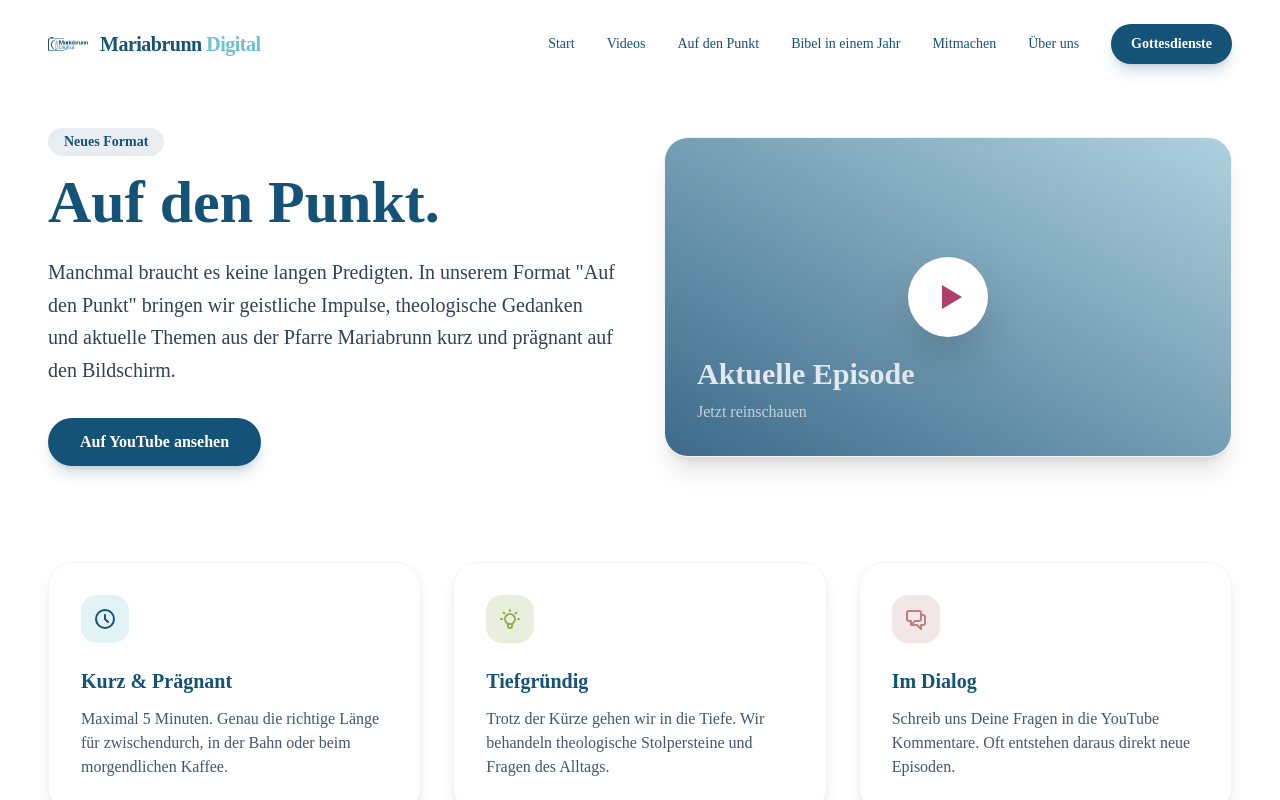
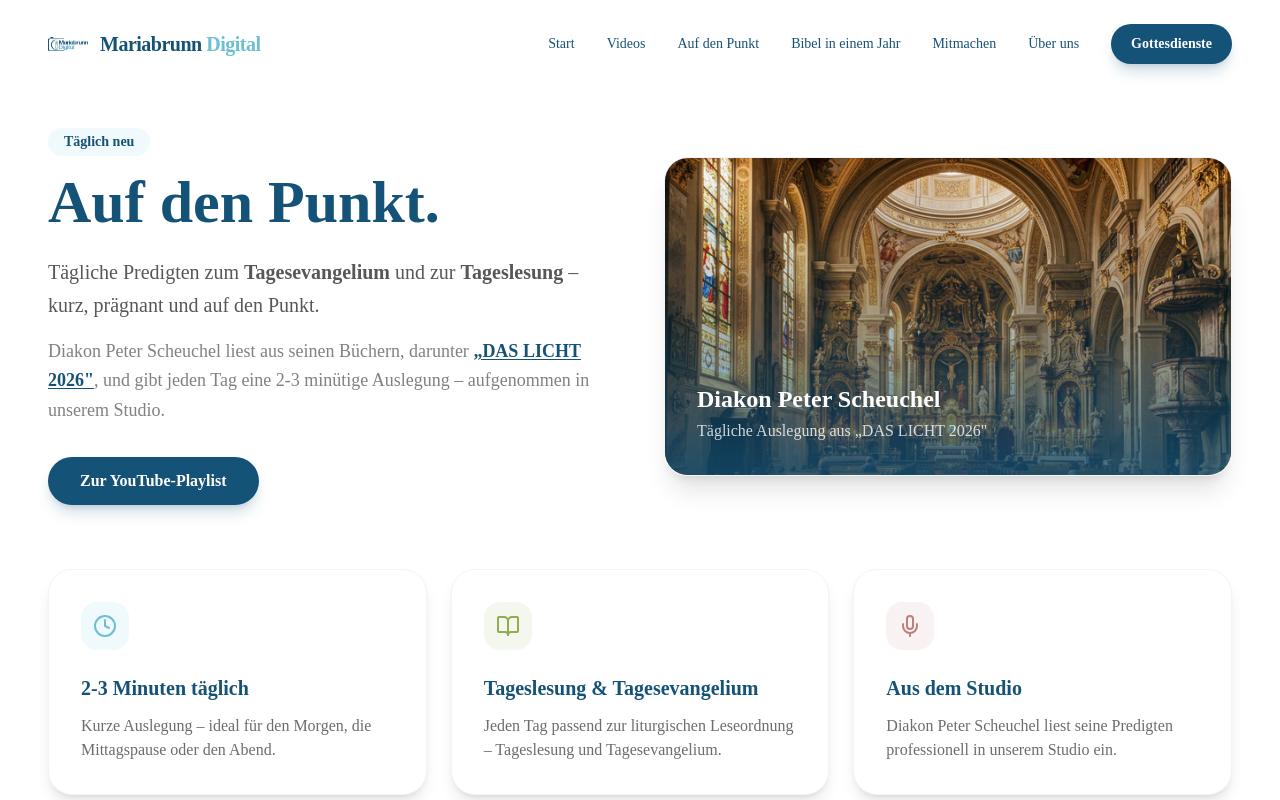
Before and after one commit to jeremiaswilcke/mbdi, a Next.js app: page /auf-den-punkt in a window 1280 px wide. Shown: the top 800 px of the page. Built offline with nearby package versions, Linux system fonts and the light colour scheme.

Commit message:
Fix: Bibel gen. maskulinum, Studio-only Aufnahme, Auf den Punkt mit Scheuchel/DAS LICHT Beschreibung + Playlist-Embed

```diff
--- a/app/auf-den-punkt/page.tsx
+++ b/app/auf-den-punkt/page.tsx
@@ -1,8 +1,10 @@
 import { Metadata } from "next";
+import Image from "next/image";
+import { BookOpen, Clock, Mic } from "lucide-react";
 
 export const metadata: Metadata = {
     title: "Auf den Punkt | Mariabrunn Digital",
-    description: "Unsere Kurzimpulse und geistlichen Gedanken – prägnant zusammengefasst.",
+    description: "Tägliche Predigten zum Tagesevangelium und zur Tageslesung – 2-3 Minuten mit Diakon Peter Scheuchel.",
 };
 
 export default function AufDenPunktPage() {
@@ -11,66 +13,89 @@ export default function AufDenPunktPage() {
             {/* Hero Section */}
             <div className="mb-16 md:flex md:items-center md:gap-12">
                 <div className="md:w-1/2 mb-8 md:mb-0">
-                    <div className="inline-block bg-[#155277]/10 text-[#155277] font-bold px-4 py-1 rounded-full mb-4 text-sm">
-                        Neues Format
+                    <div className="inline-block bg-[#6DC0D2]/10 text-[#155277] font-bold px-4 py-1 rounded-full mb-4 text-sm">
+                        Täglich neu
                     </div>
-                    <h1 className="text-4xl md:text-6xl font-heading font-extrabold text-[#155277] mb-6">
+                    <h1 className="text-4xl md:text-6xl font-heading text-[#155277] mb-6">
                         Auf den Punkt.
                     </h1>
-                    <p className="text-xl text-slate-700 leading-relaxed mb-8">
-                        Manchmal braucht es keine langen Predigten. In unserem Format "Auf den Punkt" bringen wir geistliche Impulse, theologische Gedanken und aktuelle Themen aus der Pfarre Mariabrunn kurz und prägnant auf den Bildschirm.
+                    <p className="text-xl text-[#2D2D2D]/80 leading-relaxed mb-4">
+                        Tägliche Predigten zum <strong>Tagesevangelium</strong> und zur <strong>Tageslesung</strong> – kurz, prägnant und auf den Punkt.
                     </p>
-                    <a href="https://youtube.com/@MariabrunnDigital" target="_blank" rel="noopener noreferrer" className="inline-block bg-[#155277] hover:bg-[#6DC0D2] text-white font-bold px-8 py-3 rounded-full transition-colors shadow-lg shadow-[#155277]/20">
-                        Auf YouTube ansehen
+                    <p className="text-lg text-[#2D2D2D]/60 leading-relaxed mb-8">
+                        Diakon Peter Scheuchel liest aus seinen Büchern, darunter{" "}
+                        <a
+                            href="https://www.buchschmiede.at/app/book/231830-Peter-Scheuchel-DAS-LICHT-20262;bookType=PB"
+                            target="_blank"
+                            rel="noopener noreferrer"
+                            className="text-[#155277] font-bold hover:text-[#6DC0D2] underline underline-offset-2 transition-colors"
+                        >
+                            „DAS LICHT 2026"
+                        </a>
+                        , und gibt jeden Tag eine 2-3 minütige Auslegung – aufgenommen in unserem Studio.
+                    </p>
+                    <a
+                        href="https://www.youtube.com/playlist?list=PLSNwTwrZKgtDuvxdCqKrl3k2gFiSC3fc0"
+                        target="_blank"
+                        rel="noopener noreferrer"
+                        className="inline-block bg-[#155277] hover:bg-[#6DC0D2] text-white font-bold px-8 py-3 rounded-full transition-colors shadow-lg shadow-[#155277]/20"
+                    >
+                        Zur YouTube-Playlist
                     </a>
                 </div>
                 <div className="md:w-1/2">
-                    <div className="aspect-video bg-slate-200 rounded-3xl overflow-hidden shadow-xl border border-slate-100 flex items-center justify-center relative">
-                        {/* Placeholder for actual Format Cover or Video Player */}
-                        <div className="absolute inset-0 bg-gradient-to-tr from-[#155277]/80 to-[#6DC0D2]/40 mix-blend-multiply flex flex-col justify-end p-8">
-                            <h3 className="text-white text-3xl font-heading font-bold">Aktuelle Episode</h3>
-                            <p className="text-white/80 mt-2">Jetzt reinschauen</p>
-                        </div>
-                        <div className="w-20 h-20 bg-white rounded-full flex items-center justify-center shadow-2xl z-10 cursor-pointer hover:scale-105 transition-transform">
-                            <div className="w-0 h-0 border-t-[12px] border-t-transparent border-l-[20px] border-l-[#AF3F6C] border-b-[12px] border-b-transparent ml-2"></div>
+                    <div className="aspect-video rounded-3xl overflow-hidden shadow-xl border border-slate-100 relative">
+                        <Image
+                            src="/images/hero-church.png"
+                            alt="Kirche Mariabrunn"
+                            fill
+                            className="object-cover"
+                        />
+                        <div className="absolute inset-0 bg-gradient-to-t from-[#155277]/80 via-[#155277]/30 to-transparent flex flex-col justify-end p-8">
+                            <h3 className="text-white text-2xl font-heading">Diakon Peter Scheuchel</h3>
+                            <p className="text-white/80 mt-1">Tägliche Auslegung aus „DAS LICHT 2026"</p>
                         </div>
                     </div>
                 </div>
             </div>
 
-            {/* About Section */}
-            <div className="grid grid-cols-1 md:grid-cols-3 gap-8 mt-24">
+            {/* Features */}
+            <div className="grid grid-cols-1 md:grid-cols-3 gap-6 mt-16">
                 <div className="bg-white p-8 rounded-3xl shadow-lg border border-slate-100">
-                    <div className="w-12 h-12 bg-[#6DC0D2]/20 rounded-2xl flex items-center justify-center mb-6">
-                        <svg xmlns="http://www.w3.org/2000/svg" className="h-6 w-6 text-[#155277]" fill="none" viewBox="0 0 24 24" stroke="currentColor">
-                            <path strokeLinecap="round" strokeLinejoin="round" strokeWidth={2} d="M12 8v4l3 3m6-3a9 9 0 11-18 0 9 9 0 0118 0z" />
-                        </svg>
+                    <div className="w-12 h-12 bg-[#6DC0D2]/10 rounded-2xl flex items-center justify-center mb-6">
+                        <Clock size={24} className="text-[#6DC0D2]" />
                     </div>
-                    <h3 className="text-xl font-bold text-[#155277] mb-3">Kurz & Prägnant</h3>
-                    <p className="text-slate-600">Maximal 5 Minuten. Genau die richtige Länge für zwischendurch, in der Bahn oder beim morgendlichen Kaffee.</p>
+                    <h3 className="text-xl font-heading text-[#155277] mb-3">2-3 Minuten täglich</h3>
+                    <p className="text-[#2D2D2D]/70">Kurze Auslegung – ideal für den Morgen, die Mittagspause oder den Abend.</p>
                 </div>
                 <div className="bg-white p-8 rounded-3xl shadow-lg border border-slate-100">
-                    <div className="w-12 h-12 bg-[#90AD50]/20 rounded-2xl flex items-center justify-center mb-6">
-                        <svg xmlns="http://www.w3.org/2000/svg" className="h-6 w-6 text-[#90AD50]" fill="none" viewBox="0 0 24 24" stroke="currentColor">
-                            <path strokeLinecap="round" strokeLinejoin="round" strokeWidth={2} d="M9.663 17h4.673M12 3v1m6.364 1.636l-.707.707M21 12h-1M4 12H3m3.343-5.657l-.707-.707m2.828 9.9a5 5 0 117.072 0l-.548.547A3.374 3.374 0 0014 18.469V19a2 2 0 11-4 0v-.531c0-.895-.356-1.754-.988-2.386l-.548-.547z" />
-                        </svg>
+                    <div className="w-12 h-12 bg-[#90AD50]/10 rounded-2xl flex items-center justify-center mb-6">
+                        <BookOpen size={24} className="text-[#90AD50]" />
                     </div>
-                    <h3 className="text-xl font-bold text-[#155277] mb-3">Tiefgründig</h3>
-                    <p className="text-slate-600">Trotz der Kürze gehen wir in die Tiefe. Wir behandeln theologische Stolpersteine und Fragen des Alltags.</p>
+                    <h3 className="text-xl font-heading text-[#155277] mb-3">Tageslesung &amp; Tagesevangelium</h3>
+                    <p className="text-[#2D2D2D]/70">Jeden Tag passend zur liturgischen Leseordnung – Tageslesung und Tagesevangelium.</p>
                 </div>
                 <div className="bg-white p-8 rounded-3xl shadow-lg border border-slate-100">
-                    <div className="w-12 h-12 bg-[#BC8080]/20 rounded-2xl flex items-center justify-center mb-6">
-                        <svg xmlns="http://www.w3.org/2000/svg" className="h-6 w-6 text-[#BC8080]" fill="none" viewBox="0 0 24 24" stroke="currentColor">
-                            <path strokeLinecap="round" strokeLinejoin="round" strokeWidth={2} d="M17 8h2a2 2 0 012 2v6a2 2 0 01-2 2h-2v4l-4-4H9a1.994 1.994 0 01-1.414-.586m0 0L11 14h4a2 2 0 002-2V6a2 2 0 00-2-2H5a2 2 0 00-2 2v6a2 2 0 002 2h2v4l.586-.586z" />
-                        </svg>
+                    <div className="w-12 h-12 bg-[#BC8080]/10 rounded-2xl flex items-center justify-center mb-6">
+                        <Mic size={24} className="text-[#BC8080]" />
                     </div>
-                    <h3 className="text-xl font-bold text-[#155277] mb-3">Im Dialog</h3>
-                    <p className="text-slate-600">Schreib uns Deine Fragen in die YouTube Kommentare. Oft entstehen daraus direkt neue Episoden.</p>
+                    <h3 className="text-xl font-heading text-[#155277] mb-3">Aus dem Studio</h3>
+                    <p className="text-[#2D2D2D]/70">Diakon Peter Scheuchel liest seine Predigten professionell in unserem Studio ein.</p>
                 </div>
             </div>
 
-            <div className="mt-16 text-center text-sm text-slate-500">
-                <p>Hinweis: Diese Seite wird zukünftig automatisch mit den Inhalten aus WordPress befüllt sobald das WilckeWebDeployer Setup vollständig ist.</p>
+            {/* Playlist Embed */}
+            <div className="mt-24">
+                <h2 className="text-3xl font-heading text-[#155277] mb-8 text-center">Aktuelle Episoden</h2>
+                <div className="aspect-video max-w-4xl mx-auto rounded-3xl overflow-hidden shadow-xl">
+                    <iframe
+                        src="https://www.youtube.com/embed/videoseries?list=PLSNwTwrZKgtDuvxdCqKrl3k2gFiSC3fc0"
+                        title="Auf den Punkt – Playlist"
+                        allow="accelerometer; autoplay; clipboard-write; encrypted-media; gyroscope; picture-in-picture"
+                        allowFullScreen
+                        className="w-full h-full border-0"
+                    />
+                </div>
             </div>
         </main>
     );
```
Also changed, not shown: app/bibel-in-einem-jahr/page.tsx (+8 -8 lines).
